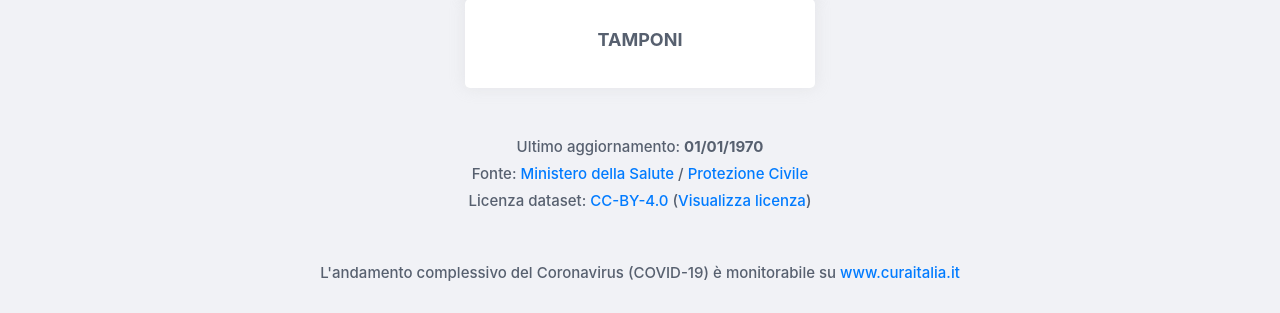
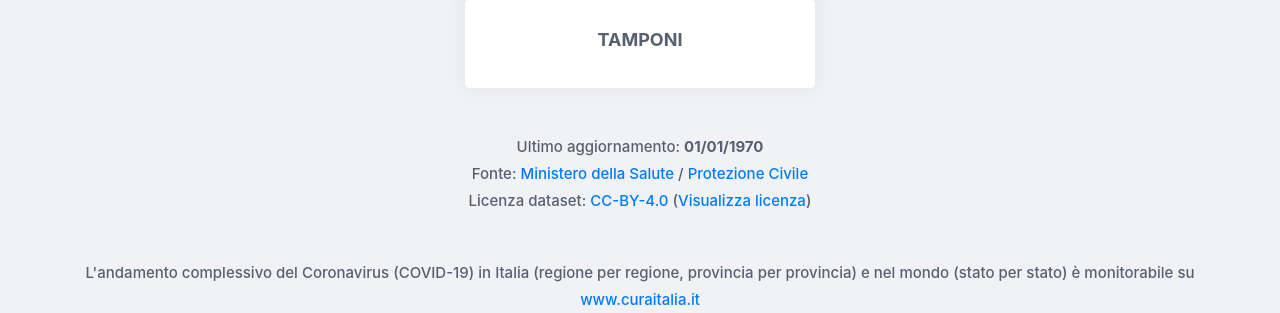
Before and after one commit to RiccardoBorchi/covid-19-italia, a PHP site: page / in a window 1280 px wide. Shown: the part 497-810 px from the top of the page. Before the commit the page ends 778 px from the top, so only its background shows below. Run offline with PHP 8.4, Linux system fonts and the light colour scheme; data that the repository does not hold is empty.

Commit message:
Aggiornamento.

```diff
--- a/index.php
+++ b/index.php
@@ -95,7 +95,7 @@
             Licenza dataset: <a href="https://creativecommons.org/licenses/by/4.0/deed.it" target="_blank">CC-BY-4.0</a> (<a href="https://github.com/pcm-dpc/COVID-19/blob/master/LICENSE" target="_blank">Visualizza licenza</a>)
          </p>
 
-         <p class="text-center">L'andamento complessivo del Coronavirus (COVID-19) è monitorabile su <a href="https://www.curaitalia.it/">www.curaitalia.it</a></p>
+         <p class="text-center">L'andamento complessivo del Coronavirus (COVID-19) in Italia (regione per regione, provincia per provincia) e nel mondo (stato per stato) è monitorabile su <a href="https://www.curaitalia.it/">www.curaitalia.it</a></p>
       </div>
    </body>
 </html>
```
